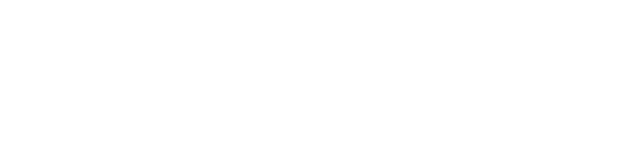
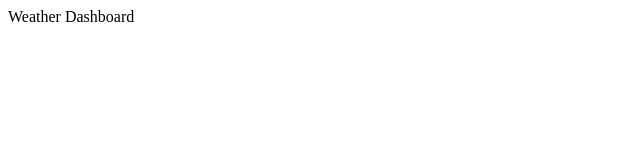
Before and after one commit to MaddyKm/Weather-Dashboard, a plain HTML site: page index.html in a window 1280 px wide. Shown: the whole page, without its empty margins (0-640 px from the left). Drawn offline with Linux system fonts and the light colour scheme.

Commit message:
adds base html and Header section

```diff
--- a/index.html
+++ b/index.html
@@ -3,7 +3,9 @@
   <head>
     <meta charset="UTF-8" />
     <meta name="viewport" content="width=device-width, initial-scale=1.0" />
-    <title>Document</title>
+    <title>Weather Dashboard</title>
   </head>
-  <body></body>
+  <body>
+    <header>Weather Dashboard</header>
+  </body>
 </html>
```
